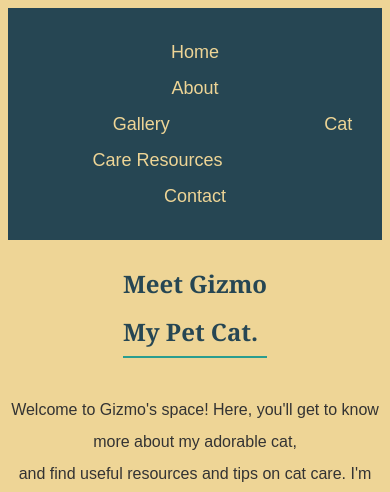
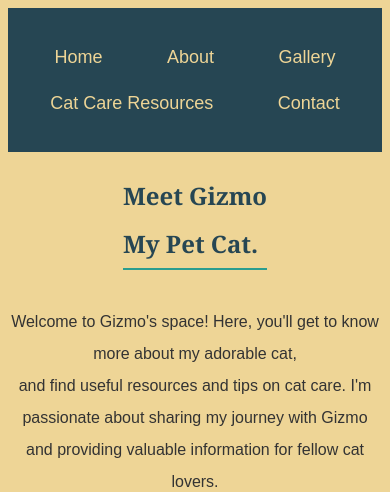
Before and after one commit to Mandla-tech/gizmo-website-project, a plain HTML site: page index.html in a window 390 px wide. Shown: the top 492 px of the page. Drawn offline with Linux system fonts and the light colour scheme.

Commit message:
Fix mobile responsiveness for navigation bar.
Adjusted CSS styles to adjust alignment and spacing of navigation items
on smaler mobile devices. Updated media queries to correctly handle flex direction and
 item alignment in the navigation menu.

```diff
--- a/style.css
+++ b/style.css
@@ -38,7 +38,7 @@
   nav{
     background-color: var(--secondary-color);
     padding: 10px;
-    display: flex;
+    text-align: center;
   }
 
   nav a {
@@ -49,20 +49,20 @@
   nav ul{
     list-style: none;
     padding: 0;
-    text-align: center;
 }
 
  nav ul li {
-    display: inline;
-    margin: 0 60px;
+    display: inline-block;
+    margin: 0 10px;
 }
 
  nav ul li a{
     color: var(--background-color);
     text-decoration: none;
     font-size: 18px;
+    padding: 10px 20px;
+}
 
-}
   /*styling the header elements*/
   .header {
     background-color: var(--primary-color);
@@ -204,3 +204,32 @@ label{
     width: 100%;
     margin-top: auto;
   }
+
+  /* Responsive styles for tablets and smaller devices */
+@media (max-width: 768px) {
+  nav ul {
+      flex-direction: column;
+      align-items: center;
+  }
+
+  nav ul li {
+      margin: 5px 0;
+  }
+}
+
+/* Responsive styles for mobile devices */
+@media (max-width: 480px) {
+  nav ul {
+      flex-direction: column;
+      align-items: center;
+  }
+
+  nav ul li {
+      margin: 5px 0;
+  }
+
+  nav ul li a {
+      padding: 15px;
+      font-size: 18px;
+  }
+}
```
